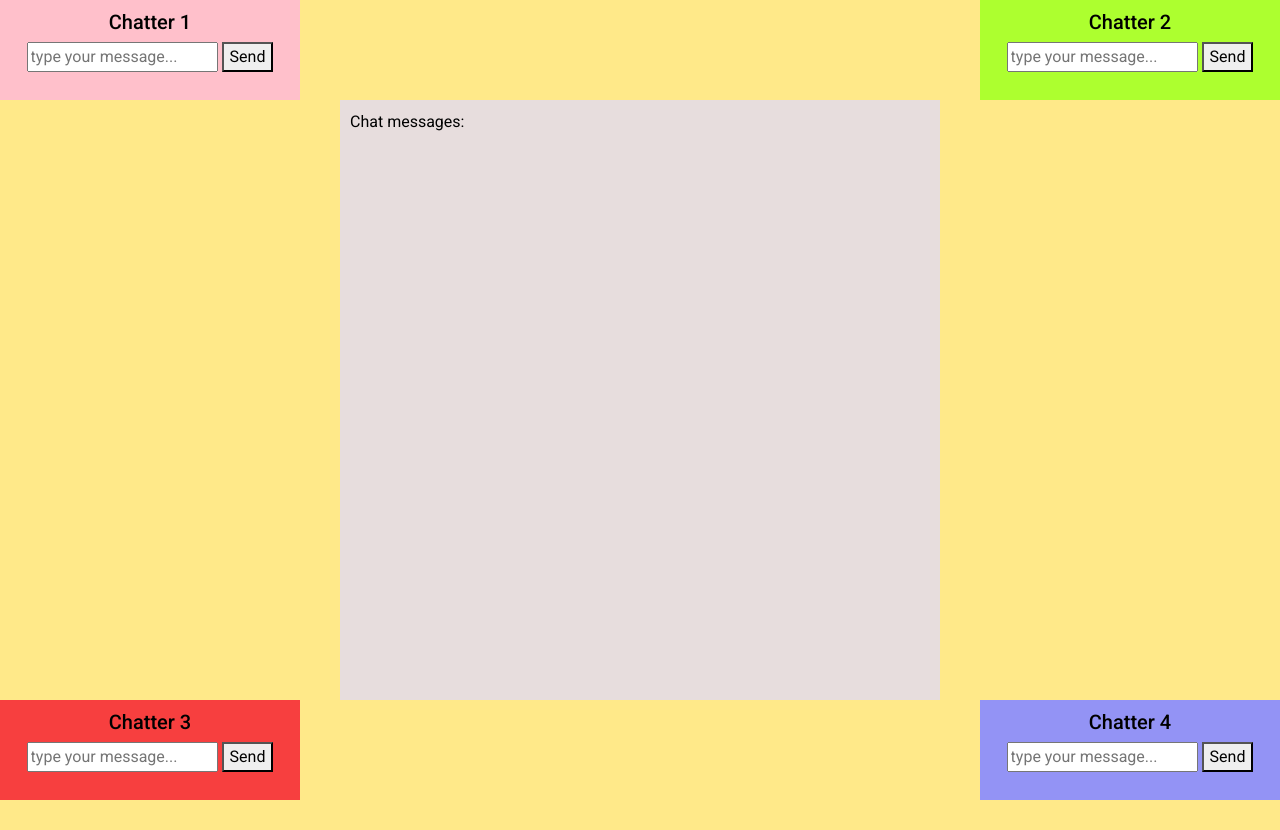
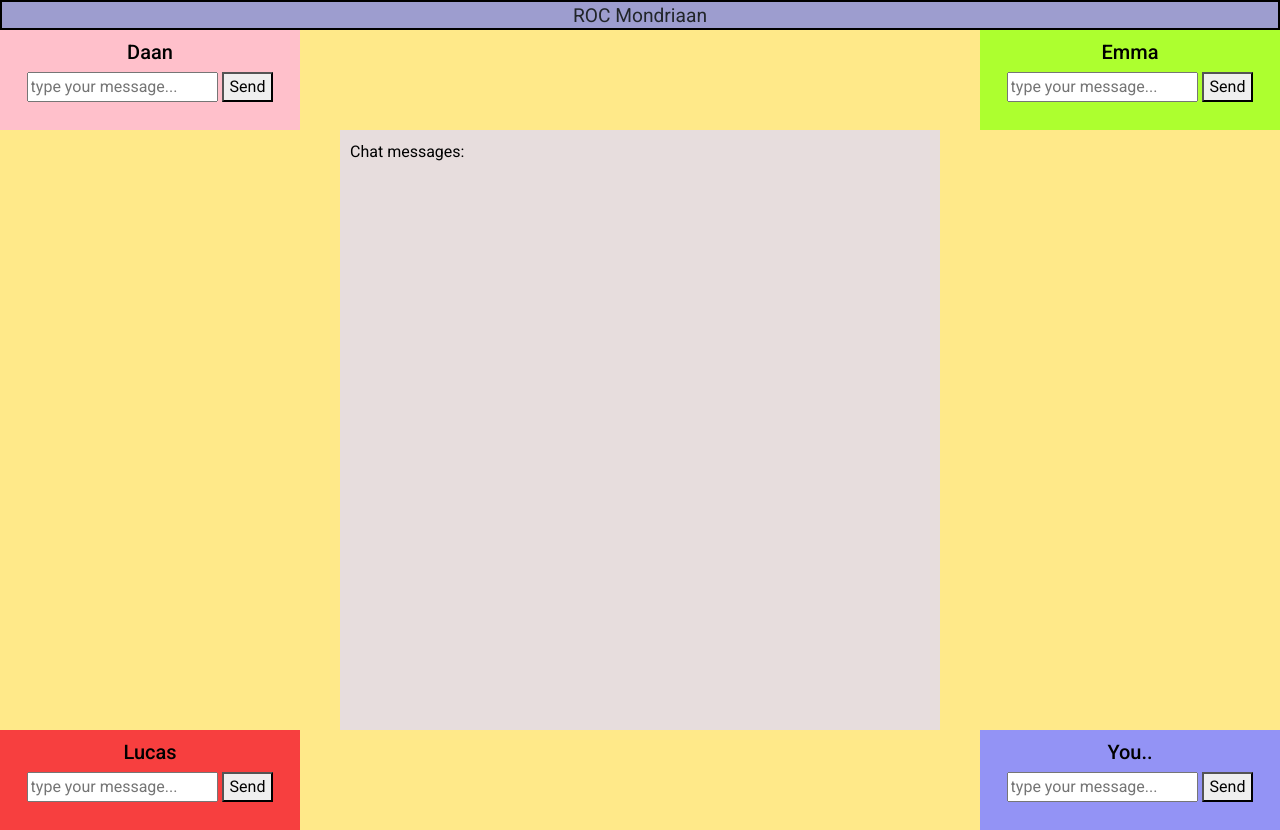
Before and after one commit to jamiedemooij/Interaction-Design-Chat-App, a plain HTML site: page chatting.html in a window 1280 px wide. Before the commit the page ends 800 px from the top, so only its background shows below. Drawn offline with nearby package versions, Linux system fonts and the light colour scheme.

Commit message:
html css af

```diff
--- a/chatting.html
+++ b/chatting.html
@@ -11,11 +11,14 @@
         <title>Chatroom</title>
     </head>
     <body>
+        <div class="headerclass">
+            <p class="topBar">ROC Mondriaan</p>
+        </div>
         <main>
             <div class="container">
                     <div class="position-absolute top-0 start-0">
                         <div class="inputwindow chatArea1">
-                            <h5>Chatter 1</h5>
+                            <h5>Daan</h5>
                             <input class="chatter1" type="text" placeholder="type your message...">
                             <button>Send</button>
                         </div>
@@ -23,7 +26,7 @@
                     <div class="position-absolute top-0 start-50 translate-middle-x"></div>
                     <div class="position-absolute top-0 end-0">
                         <div class="inputwindow chatArea2">
-                            <h5>Chatter 2</h5>
+                            <h5>Emma</h5>
                             <input class="chatter2" type="text" placeholder="type your message...">
                             <button>Send</button>
                         </div>
@@ -40,7 +43,7 @@
                     <div class="position-absolute top-50 end-0 translate-middle-y"></div>
                     <div class="position-absolute bottom-0 start-0">
                         <div class="inputwindow chatArea3">
-                            <h5>Chatter 3</h5>
+                            <h5>Lucas</h5>
                             <input class="chatter3" type="text" placeholder="type your message...">
                             <button>Send</button>
                         </div>
@@ -48,7 +51,7 @@
                     <div class="position-absolute bottom-0 start-50 translate-middle-x"></div>
                     <div class="position-absolute bottom-0 end-0">
                         <div class="inputwindow chatArea4">
-                            <h5>Chatter 4</h5>
+                            <h5 class="yourChatBox">You..</h5>
                             <input class="chatter4" type="text" placeholder="type your message...">
                             <button>Send</button>
                         </div>
--- a/css/chatting.css
+++ b/css/chatting.css
@@ -6,7 +6,7 @@ html,body,main {
   font-family: 'Roboto', sans-serif;
 }
 main {
-  min-width: 1200px;
+  min-width: 800px;
   min-height: 800px;
 }
 .inputwindow {
@@ -46,3 +46,15 @@ main {
 .chatArea4{
   background-color:rgb(147, 147, 245);
 }
+
+.topBar{
+  text-align:center;
+  font-size:larger;
+  font-family:'Roboto', sans-serif;
+}
+
+.headerclass{
+  background-color:rgb(157, 157, 207);
+  border:2px solid black;
+  height:30px;
+}
```
